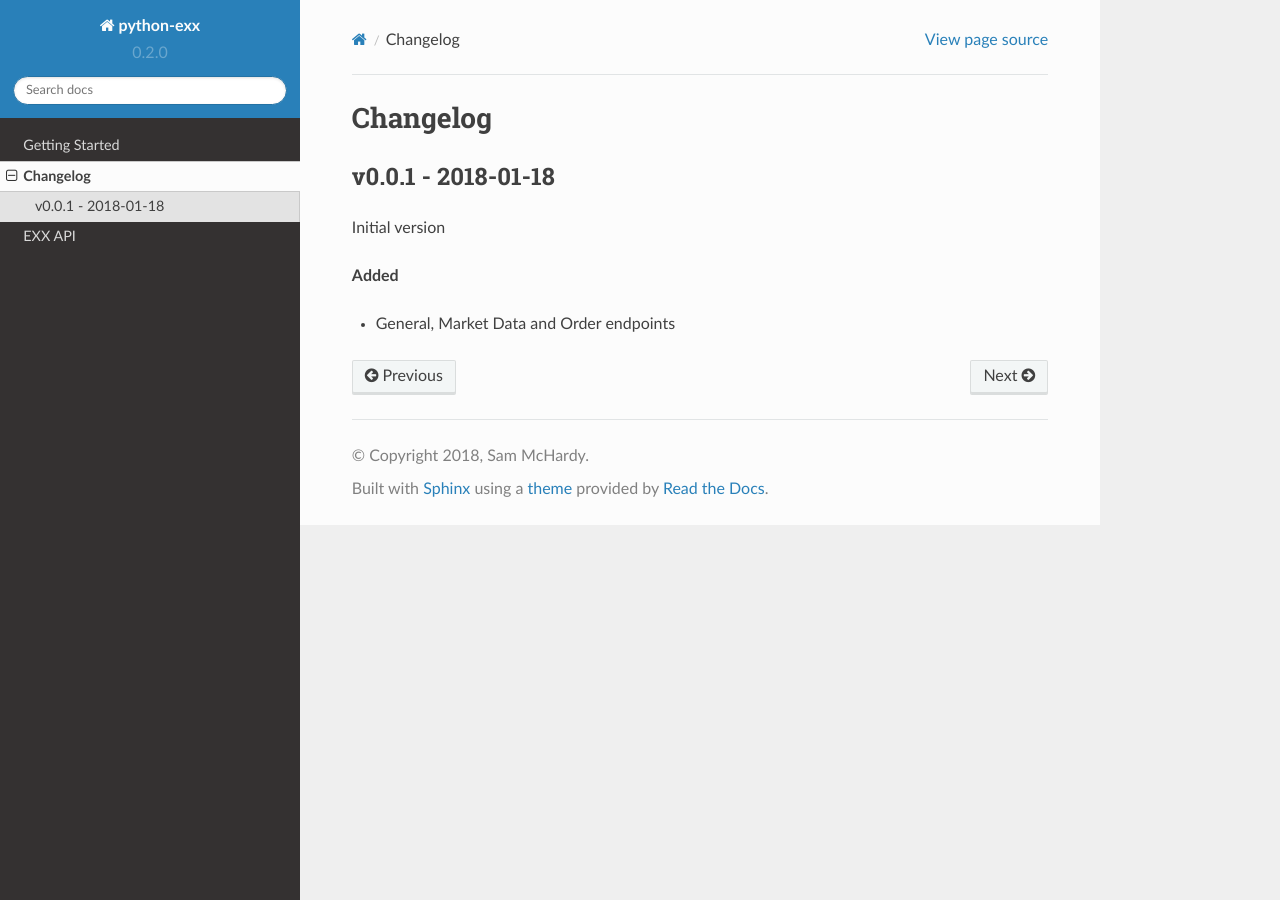
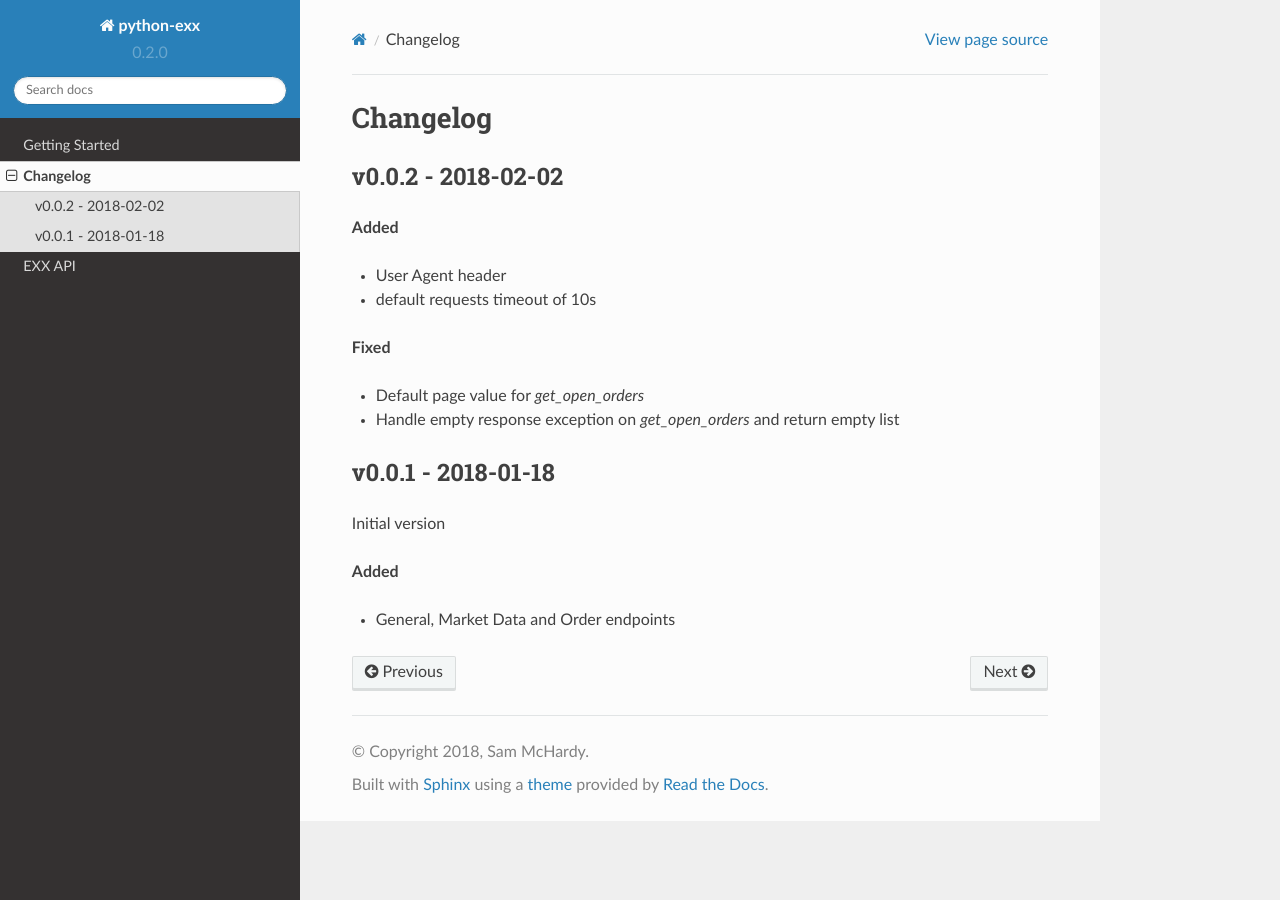
Before and after one commit to sammchardy/python-exx, a Sphinx documentation site: the page built from docs/changelog.rst, in a window 1280 px wide. Built offline with Sphinx 7.4.7 and the Read the Docs theme 2.0.0, drawn with Linux system fonts in a browser that asks for light colours; formulas are drawn with MathJax 3.

Commit message:
Update to v0.0.2

```diff
--- a/README.rst
+++ b/README.rst
@@ -1,5 +1,5 @@
 ============================
-Welcome to python-exx v0.0.1
+Welcome to python-exx v0.0.2
 ============================
 
 .. image:: https://img.shields.io/pypi/v/python-exx.svg
--- a/docs/changelog.rst
+++ b/docs/changelog.rst
@@ -1,5 +1,18 @@
 Changelog
 =========
+
+v0.0.2 - 2018-02-02
+^^^^^^^^^^^^^^^^^^^
+
+**Added**
+
+- User Agent header
+- default requests timeout of 10s
+
+**Fixed**
+
+- Default page value for `get_open_orders`
+- Handle empty response exception on `get_open_orders` and return empty list
 
 v0.0.1 - 2018-01-18
 ^^^^^^^^^^^^^^^^^^^
--- a/setup.py
+++ b/setup.py
@@ -3,7 +3,7 @@ from setuptools import setup
 
 setup(
     name='python-exx',
-    version='0.0.1',
+    version='0.0.2',
     packages=['exx'],
     description='EXX REST API python implementation',
     url='https://github.com/sammchardy/python-exx',
```
